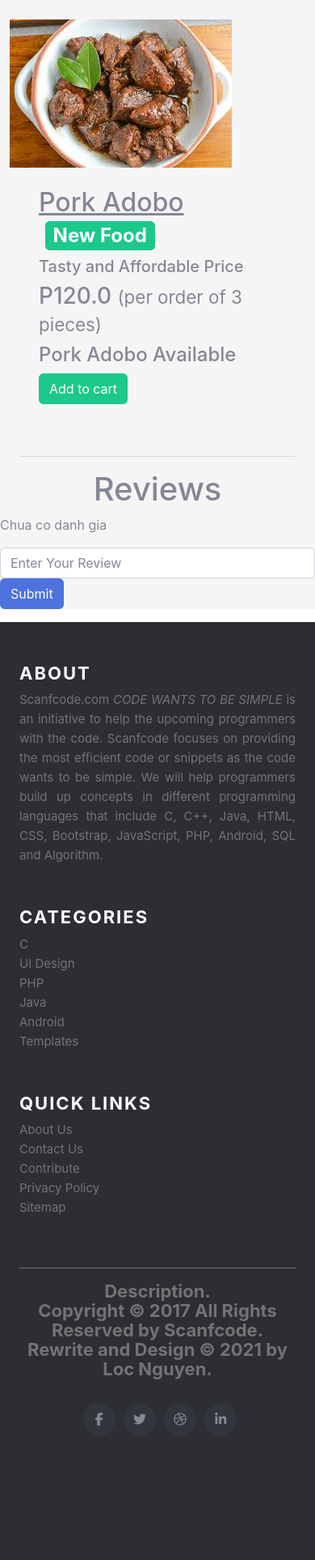
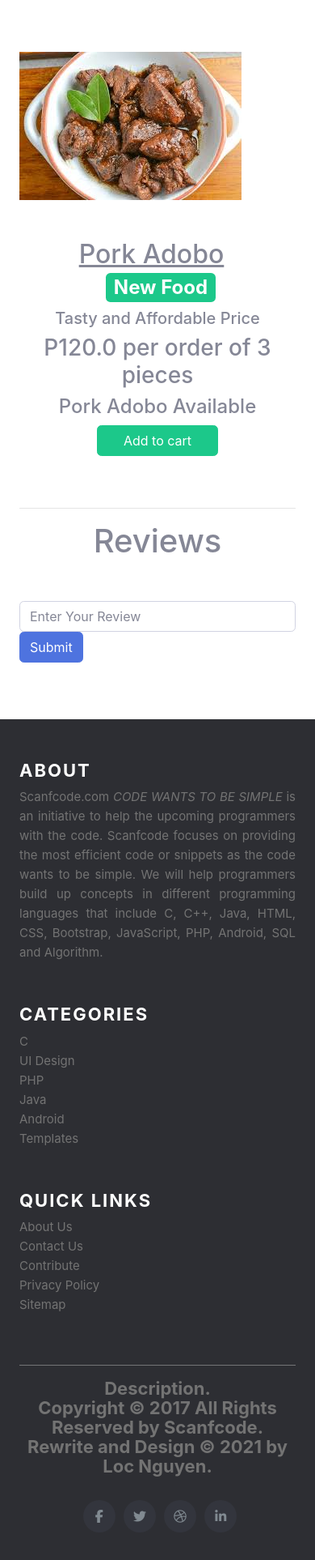
Before and after one commit to locDEV169/OrderFood, a Django app: a page that uses main/templates/main/dishes.html in a window 390 px wide. Shown: the part 108-2034 px from the top of the page at 81% size. Before the commit the page ends 1868 px from the top, so only its background shows below. Run offline with Django 3.2, Linux system fonts and the light colour scheme; data comes from the database, SQL or seed files in the repository; some libraries are stand-ins or nearby versions.

Commit message:
Revert "Merge branch 'thin-2'"
This reverts commit 67e724c994300a2d58ff23a5b44f4a9814787efc, reversing
changes made to 2d0b36353a2f573116b48df62605ecea2faa95e5.

```diff
--- a/main/static/main/home.css
+++ b/main/static/main/home.css
@@ -62,7 +62,7 @@ background-image: linear-gradient(90deg, #FAD961 0%, #F76B1C 100%);
      margin: 0 100px;
      background-color: white;
      border-radius: 50px 50px 0 0;
-
+     max-width: 1665px;
 }
 
 .food-item{
@@ -178,7 +178,6 @@ h5 >a{
 }
 
 
-
 @media screen and (max-width: 1800px) {
      .list-foods{
           grid-template-columns: auto auto auto auto ;
--- a/main/templates/main/dishes.html
+++ b/main/templates/main/dishes.html
@@ -1,69 +1,61 @@
 {% extends "main/layout.html" %}
-
 {% block content %}
-<div style="background-color: #f5f5f5">
 <div class="dishes">
     <!--Main layout-->
-  <main class="detail-food">
+  <main class="mt-3 pt-4 main">
     <div class="container dark-grey-text">
       <div class="row wow fadeIn">
-        <div class="area-dish-image">
+        <div class="col-md-6 mb-4" >
           <img src="{{ item.image.url }}" class="img-fluid mt-4" alt="">
         </div>
         <div class="col-md-6 mb-4 information">
           <!--Content-->
           <div class="p-4 content">
             <div class="mt-0">
-                <h2><u>{{ item.title }}</u><span class="badge badge-{{ item.label_colour }} ml-2">{{ item.labels }}</span></h2>
+                <h2><u style="margin-right: 15px">{{ item.title }}</u><span class="badge badge-{{ item.label_colour }} ml-2" >{{ item.labels }}</span></h2>
             </div>
             <div class="lead">
               {% if item.description %}
               <h5>{{ item.description }}</h5>
               {% endif %}
-                <h3>P{{ item.price }} <small>(per order of {{ item.pieces}} pieces)</small></h3>
+              <h3>P{{ item.price }} per order of {{ item.pieces}} pieces</h3>
               <h4>{{ item.instructions }}</h4>
             </div>
-            <a href="{% url 'main:add-to-cart' item.slug %}" class="btn btn-success btn-md my-0 p">Add to cart</a>
+            <a href="{% url 'main:add-to-cart' item.slug %}" class="btn btn-success btn-md my-0 p" style="width: 150px;margin: 0 auto">Add to cart</a>
           </div>
         </div>
       </div>
       <hr>
     </div>
   </main>
-  <div class="container-review">
-    <h1 class="text-center">Reviews</h1>
-<div class="area-text-review">
- {% for review in reviews %}
-    <div class="main-reviews card bg-success mb-3">
-      <div class="card-body">
-              <div class="user_details" style="display: flex">
-                  <p class="name-user">{{ review.user.username }} </p>
-                  <p class="date-up">{{ review.posted_on }}</p>
-              </div>
-              <h4>{{ review }}</h4>
-      </div>
-    </div>
-      {% empty %}
-            <div class="no-review" >
-                  <p>Chua co danh gia</p>
-            </div>
-    {% endfor %}
-</div>
-  <form action="{% url 'main:add_reviews' %}" method="POST" class="mb-3">
+  <div class="container">
+    <h1 class="text-center" style="margin-bottom: 50px" >Reviews</h1>
+
+    <form action="{% url 'main:add_reviews' %}" method="POST" class="mb-3" >
       {% csrf_token %}
-      <div class="row">
-        <div class="col-sm-11">
+      <div class="row" style="margin-bottom: 70px">
+        <div class="col-lg-9">
           <input type="text" name="review" class="form-control" placeholder="Enter Your Review">
           <input type="hidden" name="rslug" class="form-control" value="{{item.slug}}">
         </div>
-        <div class="col-sm-1">
+        <div class="col-lg-3">
           <button type="submit" class="btn btn-primary">Submit</button>
         </div>
       </div>
     </form>
 
+    {% for review in reviews %}
+    <div class="main-reviews card bg-success mb-3">
+      <div class="card-body">
+        <div class="user_details" style="display: flex; border-bottom: 1px solid rgb(31, 30, 30);">
+          <h3 class="mr-3">{{ review.user.username }} </h3>
+          <p class="mt-2">{{ review.posted_on }}</p>
+        </div>
+          <h4>{{ review.review }}</h4>
+      </div>
+    </div>
+    {% endfor %}
 
   </div>
 </div>
-</div>
 {% endblock content %}
```
Also changed, not shown: main/static/main/dishes.css (deleted, +0 -82 lines).
